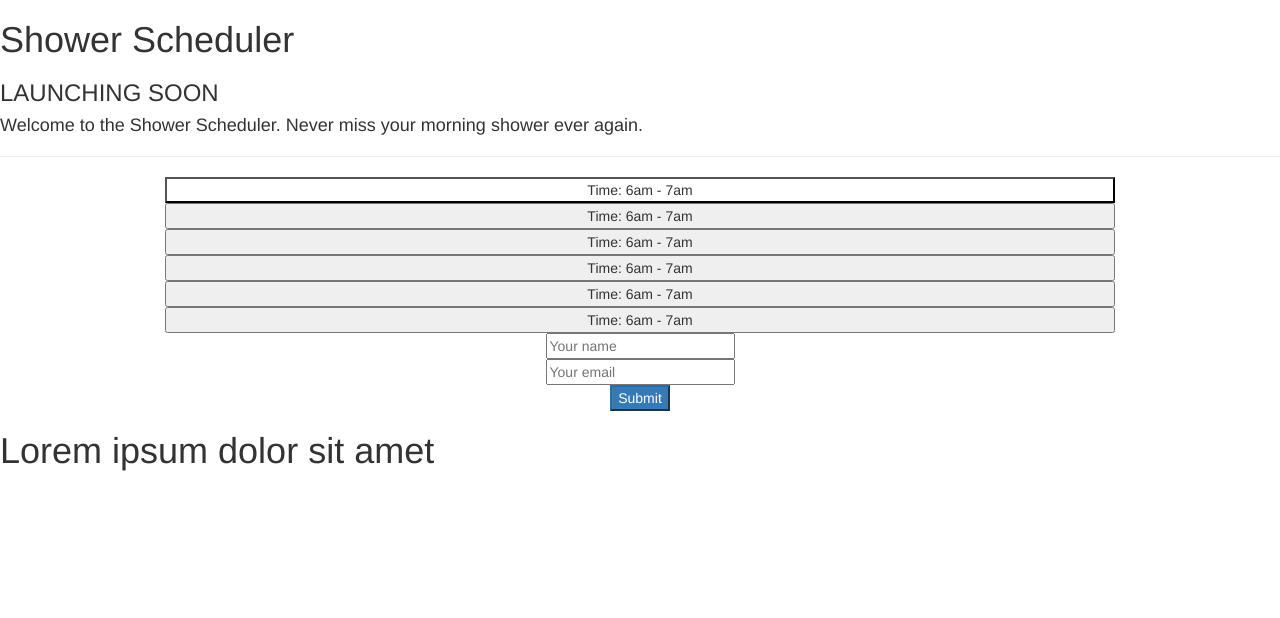
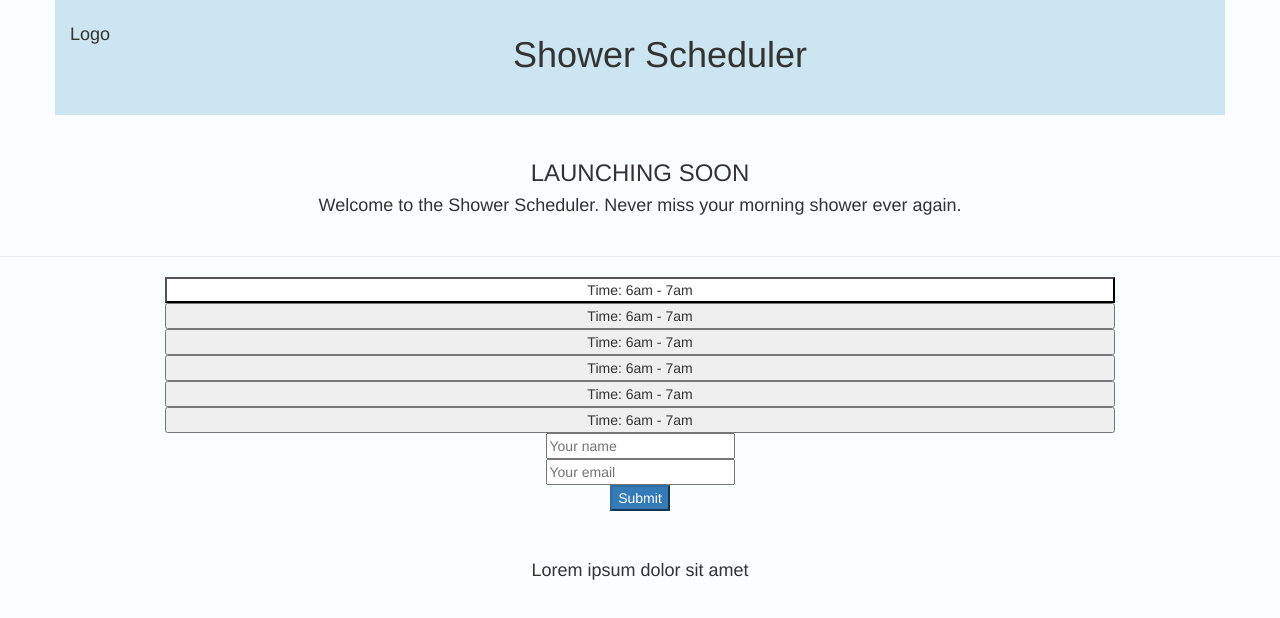
Before and after one commit to puan0601/ShowerScheduler, a website: page views/index.html in a window 1280 px wide. Drawn offline with nearby package versions, Linux system fonts and the light colour scheme.

Commit message:
adds basic styling to build on

```diff
--- a/public/styles/styles.css
+++ b/public/styles/styles.css
@@ -1,3 +1,23 @@
 .avail-time {
   background-color: white;
 }
+
+.top-bar {
+  padding: 15px;
+  padding-bottom: 30px;
+  background-color: #cbe6f0;
+}
+
+.top-content {
+  text-align: center;
+  padding-top: 25px;
+  padding-bottom: 10px;
+}
+
+body {
+  background-color: #fafeff;
+}
+
+h4 {
+  text-align: center;
+}
--- a/views/index.html
+++ b/views/index.html
@@ -22,10 +22,17 @@
     <title>Shower Scheduler</title>
   </head>
   <body>
-    <h1>Shower Scheduler</h1>
-    <h3>LAUNCHING SOON</h3>
-    <h4>Welcome to the Shower Scheduler. Never miss your morning shower ever again.</h4>
+    <div class="container top-bar text-center">
+        <h4 class="logo pull-left">Logo</h4>
+        <h1>Shower Scheduler</h1>
+    </div>
+
+    <div class="top-content">
+        <h3>LAUNCHING SOON</h3>
+        <h4>Welcome to the Shower Scheduler. Never miss your morning shower ever again.</h4>
+    </div>
     <hr>
+
     <div class="row">
         <div class="container text-center">
             <button class="avail-time col-xs-10 col-xs-offset-1">
@@ -58,6 +65,8 @@
             <button class="btn-primary" type="submit" >Submit</button>
         </form>
     </div>
-    <h1>Lorem ipsum dolor sit amet</h1>
+    <br>
+    <br>
+    <h4>Lorem ipsum dolor sit amet</h4>
   </body>
 </html>
```
